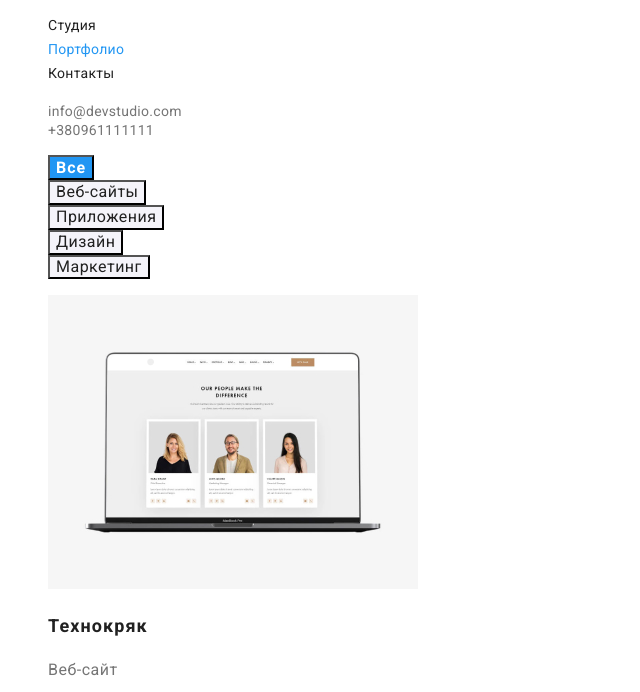
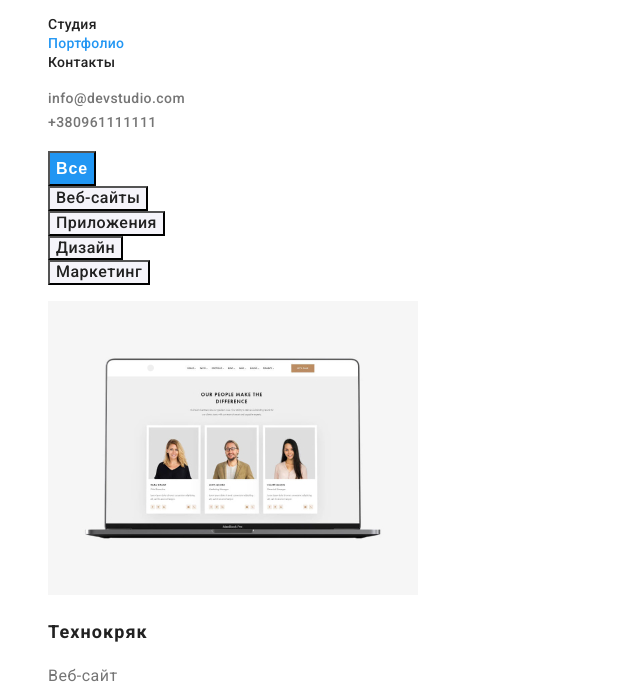
Before and after one commit to vitalina7/goit-markup-hw-02, a plain HTML site: page portfolio.html in a window 1280 px wide. Shown: the part 40-732 px from the top of the page, without its empty margins (0-640 px from the left). Drawn offline with Linux system fonts and the light colour scheme.

Commit message:
готове дз 2

```diff
--- a/css/styles.css
+++ b/css/styles.css
@@ -34,10 +34,9 @@ text-decoration:underline;}
 
  .site-nav .link{
      color:var(--primary-text-color);
-font-family:var(--font-family-primary);
-font-weight:400;
+     font-weight:500;
 font-size: 14px;
-line-height:1.71;
+line-height:1.14;
 letter-spacing: 0.02em;
 text-align: left;
 text-decoration:none;}
@@ -47,11 +46,10 @@ text-decoration:none;}
 .site-nav .current{color:var(--accent-color);}
 .contacts a{
     color: #757575;
-    font-family:var(--font-family-primary);
+font-weight: 500;
         font-size: 14px;
-        font-weight: 400;
-        line-height:1.17;
-        letter-spacing: 0.02em;
+        line-height:1.71;
+        letter-spacing: 0.03em;
         text-align: left;
         text-decoration: none;}
 
@@ -63,8 +61,7 @@ text-decoration:none;}
 }
 .section-title {
     color:#212121;
-    font-family:var(--font-family-primary);
-        font-size: 36px;
+  font-size: 36px;
         font-weight: 700;
         line-height: 1.17;
         letter-spacing: 0.03em;
@@ -74,8 +71,7 @@ text-decoration:none;}
 .hero{background-color:var(--secondary-bg-color)}
 .hero-title{
     color:#FFFFFF;
-    font-family:var(--font-family-primary);
-    font-size: 44px;
+  font-size: 44px;
     font-weight: 900;
     line-height:1.14;
     letter-spacing: 0.06em;
@@ -84,13 +80,14 @@ text-decoration:none;}
 }
 .primary-button {
     color:#FFFFFF;
-    font-family:var(--font-family-primary);
+   font-weight: 500;
     background-color:#2196F3;
     font-size: 16px;
     font-weight: 700;
-    line-height: 1.19;
+    line-height: 1.86;
     letter-spacing: 0.06em;
     text-align: center;
+    cursor: pointer;
 }
 
 
@@ -106,8 +103,8 @@ text-decoration:none;}
 
 .quality-list .text{
     color: #757575;
+    font-weight: 400;
     font-size: 14px;
-    font-weight: 400;
     line-height: 1.71;
     letter-spacing: 0.03em;
     text-align: left;
@@ -116,14 +113,13 @@ text-decoration:none;}
 
 .name-list .title{ color:var(--primary-text-color);
     font-size: 16px;
-    font-weight: 400;
     line-height: 1.19;
     letter-spacing: 0.03em;
     text-align: center;}
 .name-list .text{
     color:#757575;
+    font-weight: 400;
         font-size: 16px;
-        font-weight: 400;
         line-height: 1.19;
         letter-spacing: 0.03em;
         text-align: center;
@@ -147,7 +143,6 @@ text-decoration:none;}
 
 .option-list .title {
     color:var(--primary-text-color);
-    font-family:var(--font-family-primary);
         font-size: 18px;
         font-weight: 700;
         line-height: 2;
@@ -157,9 +152,8 @@ text-decoration:none;}
 
 .option-list .text{
     color:#757575;
-    font-family:var(--font-family-primary);
+    font-weight: 400;
         font-size: 16px;
-        font-weight: 400;
         line-height: 1.19;
         letter-spacing: 0.03em;
         text-align: left;
@@ -169,16 +163,18 @@ text-decoration:none;}
 
 .secondary-button {
     color: var(--primary-text-color);
-    font-family:var(--font-family-primary);
+    font-family:inherit;
     background-color:#F5F4FA;
+    font-weight: 500;
         font-size: 16px;
-        font-weight: 400;
         line-height: 1.17;
-        letter-spacing: 0.03em;}
+        letter-spacing: 0.03em;
+    cursor: pointer;}
 
  .secondary-button:hover , .secondary-button:focus{color: #FFFFFF;
-    font-family:var(--font-family-primary);
+    font-family:inherit;
     background-color: #2196F3;
+    font-weight: 500;
     font-size: 16px;
     font-weight: 700;
     line-height: 1.19;
@@ -190,3 +186,11 @@ text-decoration:none;}
      color: #FFFFFF;
      font-style:normal;
  }
+ .contacts{color: #FFFFFF99;
+        font-style: normal;
+            font-size: 14px;
+            font-weight: 400;
+            line-height:1.71;
+            letter-spacing: 0.03em;
+            text-align: left;
+}
```
